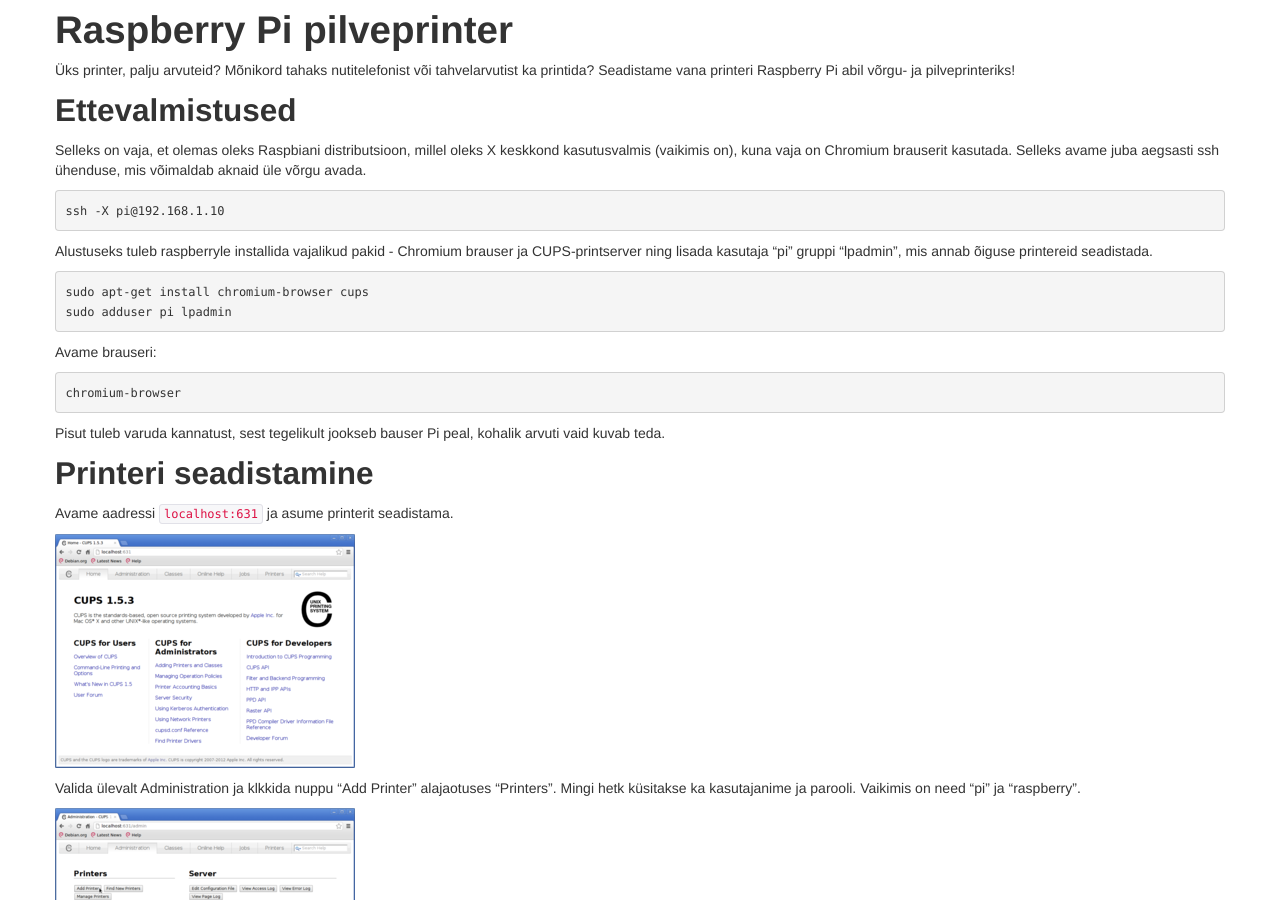
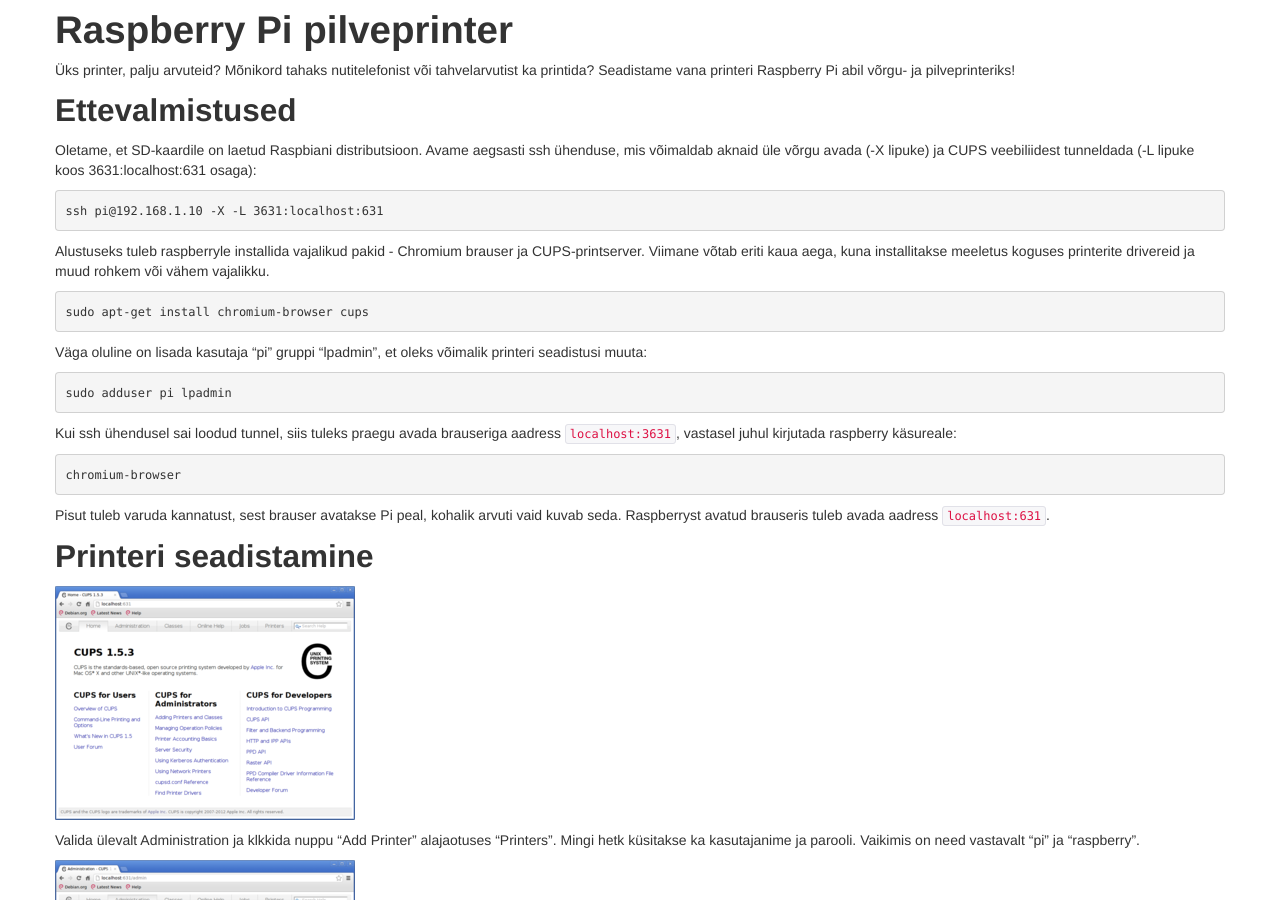
Before and after one commit to Raidok/Raidok.github.io, a Jekyll site: the page built from _posts/2013-07-07-raspberry-pi-pilveprinter.md, in a window 1280 px wide and 900 px high. Built offline with Jekyll 4.4.1, drawn with Linux system fonts in a browser that asks for light colours; nearby versions of some CDN libraries; some of the changed text lies outside the part shown.

Commit message:
tunneliga on mugavam

```diff
--- a/_posts/2013-07-07-raspberry-pi-pilveprinter.md
+++ b/_posts/2013-07-07-raspberry-pi-pilveprinter.md
@@ -10,29 +10,30 @@
 
 ## Ettevalmistused
 
-Selleks on vaja, et olemas oleks Raspbiani distributsioon, millel oleks X keskkond kasutusvalmis (vaikimis on), kuna vaja on Chromium brauserit kasutada. Selleks avame juba aegsasti ssh ühenduse, mis võimaldab aknaid üle võrgu avada.
+Oletame, et SD-kaardile on laetud Raspbiani distributsioon. Avame aegsasti ssh ühenduse, mis võimaldab aknaid üle võrgu avada (-X lipuke) ja CUPS veebiliidest tunneldada (-L lipuke koos 3631:localhost:631 osaga):
 
-    ssh -X pi@192.168.1.10
+    ssh pi@192.168.1.10 -X -L 3631:localhost:631
 
-Alustuseks tuleb raspberryle installida vajalikud pakid - Chromium brauser ja CUPS-printserver ning lisada kasutaja "pi" gruppi "lpadmin", mis annab õiguse printereid seadistada.
+Alustuseks tuleb raspberryle installida vajalikud pakid - Chromium brauser ja CUPS-printserver. Viimane võtab eriti kaua aega, kuna installitakse meeletus koguses printerite drivereid ja muud rohkem või vähem vajalikku.
 
     sudo apt-get install chromium-browser cups
+
+Väga oluline on lisada kasutaja "pi" gruppi "lpadmin", et oleks võimalik printeri seadistusi muuta:
+
     sudo adduser pi lpadmin
 
-Avame brauseri:
+Kui ssh ühendusel sai loodud tunnel, siis tuleks praegu avada brauseriga aadress `localhost:3631`, vastasel juhul kirjutada raspberry käsureale:
 
     chromium-browser
 
-Pisut tuleb varuda kannatust, sest tegelikult jookseb bauser Pi peal, kohalik arvuti vaid kuvab teda.
+Pisut tuleb varuda kannatust, sest brauser avatakse Pi peal, kohalik arvuti vaid kuvab seda. Raspberryst avatud brauseris tuleb avada aadress `localhost:631`.
 
 
 ## Printeri seadistamine
 
-Avame aadressi `localhost:631` ja asume printerit seadistama.
-
 [![Printeri seadistamine 1](p-cups1.png)](cups1.png)
 
-Valida ülevalt Administration ja klkkida nuppu "Add Printer" alajaotuses "Printers". Mingi hetk küsitakse ka kasutajanime ja parooli. Vaikimis on need "pi" ja "raspberry".
+Valida ülevalt Administration ja klkkida nuppu "Add Printer" alajaotuses "Printers". Mingi hetk küsitakse ka kasutajanime ja parooli. Vaikimis on need vastavalt "pi" ja "raspberry".
 
 [![Printeri seadistamine 2](p-cups2.png)](cups2.png)
 
@@ -63,7 +64,11 @@
 
 ## Pilveprinteri seadistamine
 
-Asume pilveprinterit seadistama. Avame Chromiumi seadistused, kerime lõppu ja vajutame "Show advanced settings...". Seejärel kerime veelkord lõppu ja klikime alajaotuses "Google Cloud Print" nupul "Add Printers".
+Kui eelnevad seadistused said tehtud läbi tunneli kohalikus brauseris, siis nüüd tuleks kindlasti raspberryst brauser avada:
+
+    chromium-browser
+
+Avame Chromiumi seadistused, kerime lõppu ja vajutame "Show advanced settings...". Seejärel kerime veelkord lõppu ja klikime alajaotuses "Google Cloud Print" nupul "Add Printers".
 
 [![Pilveprinteri seadistamine 1](p-pilveprinter1.png)](pilveprinter1.png)
 
```
